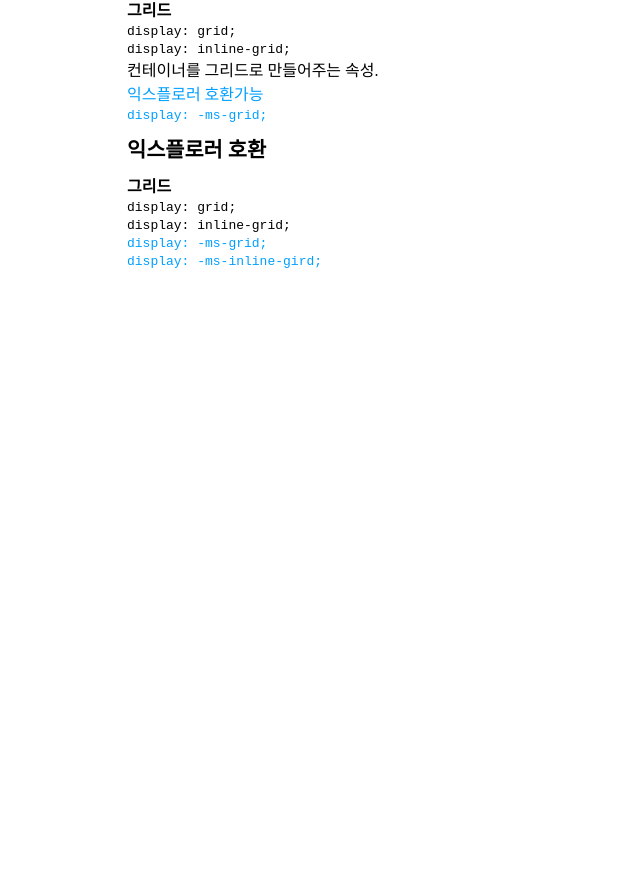
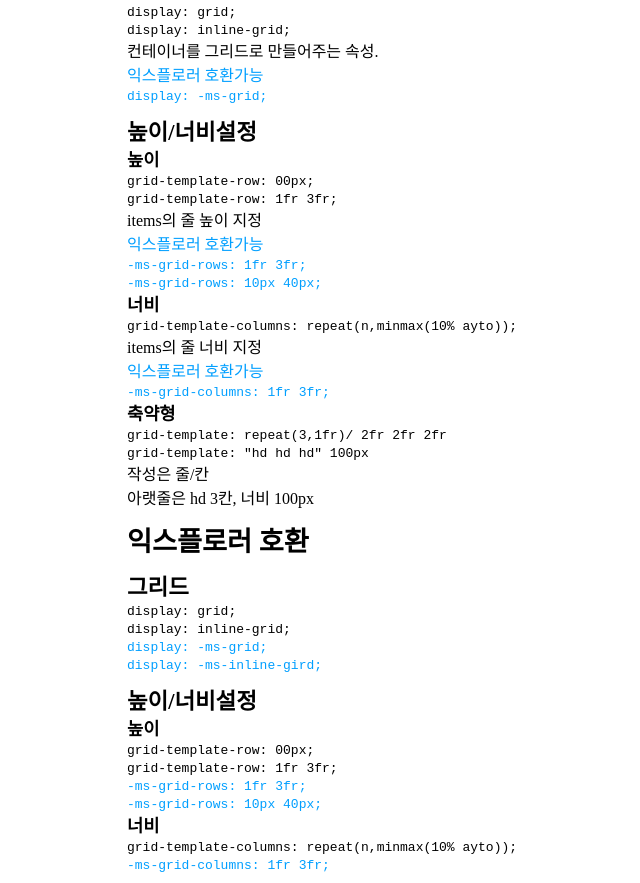
Before and after one commit to key9559/grid-layout, a plain HTML site: page index.html in a window 1280 px wide. Shown: the part 80-963 px from the top of the page, without its empty margins (33-673 px from the left). Before the commit the page ends 800 px from the top, so only its background shows below. Drawn offline with Linux system fonts and the light colour scheme.

Commit message:
높이/너비

```diff
--- a/css/index.css
+++ b/css/index.css
@@ -1,4 +1,7 @@
 @charset "utf-8";
+.display_none {
+  display: none;
+}
 .wrapper {
   max-width: 1000px;
   margin: 0px auto;
--- a/css/reset_custom.css
+++ b/css/reset_custom.css
@@ -120,7 +120,13 @@ h1 {
   font-size: 2rem;
 }
 h2 {
-  font-size: 1.3rem;
+  font-size: 1.7rem;
+}
+h3 {
+  font-size: 1.4rem;
+}
+h4 {
+  font-size: 1.1rem;
 }
 b {
   vertical-align: center;
--- a/index.html
+++ b/index.html
@@ -9,7 +9,7 @@
 </head>
 <body>
   <div class="wrapper">
-    <h1>learn: grid layout</h1>
+    <h1 class="display_none">learn: grid layout</h1>
     <section class="tag-wrapper">
       <h2>그리드 레이아웃</h2>
       <ul class="tag_list_wrap">
@@ -27,6 +27,46 @@
               익스플로러 호환가능<br />
               <code>display: -ms-grid;</code>
             </span>
+          </div>
+        </li>
+        <li class="tag_list">
+          <h3>높이/너비설정</h3>
+          <h4>높이</h4>
+          <code>
+            grid-template-row: 00px;<br />
+            grid-template-row: 1fr 3fr;
+          </code>
+          <div class="in-desc">
+            <span class="_desc">items의 줄 높이 지정</span><br />
+            <span class="desc-ie">
+              익스플로러 호환가능<br />
+              <code>
+                -ms-grid-rows: 1fr 3fr;<br />
+                -ms-grid-rows: 10px 40px;
+              </code>
+            </span>
+          </div>
+          <h4>너비</h4>
+          <code>
+            grid-template-columns: repeat(n,minmax(10% ayto));
+          </code>
+          <div class="in-desc">
+            <span class="_desc">items의 줄 너비 지정</span><br />
+            <span class="desc-ie">
+              익스플로러 호환가능<br />
+              <code>
+                -ms-grid-columns: 1fr 3fr;
+              </code>
+            </span>
+          </div>
+          <h4>축약형</h4>
+          <code>
+            grid-template: repeat(3,1fr)/ 2fr 2fr 2fr<br />
+            grid-template: "hd hd hd" 100px
+          </code>
+          <div class="in-desc">
+            작성은 줄/칸<br />
+            아랫줄은 hd 3칸, 너비 100px
           </div>
         </li>
       </ul>
@@ -49,6 +89,33 @@
             </span>
           </div>
         </li>
+        <li class="tag_list">
+          <h3>높이/너비설정</h3>
+          <h4>높이</h4>
+          <code>
+            grid-template-row: 00px;<br />
+            grid-template-row: 1fr 3fr;
+          </code>
+          <div class="in-desc">
+            <span class="desc-ie">
+              <code>
+                -ms-grid-rows: 1fr 3fr;<br />
+                -ms-grid-rows: 10px 40px;
+              </code>
+            </span>
+          </div>
+          <h4>너비</h4>
+          <code>
+            grid-template-columns: repeat(n,minmax(10% ayto));
+          </code>
+          <div class="in-desc">
+            <span class="desc-ie">
+              <code>
+                -ms-grid-columns: 1fr 3fr;
+              </code>
+            </span>
+          </div>
+        </li>
       </ul>
     </section>
   </div>
```
